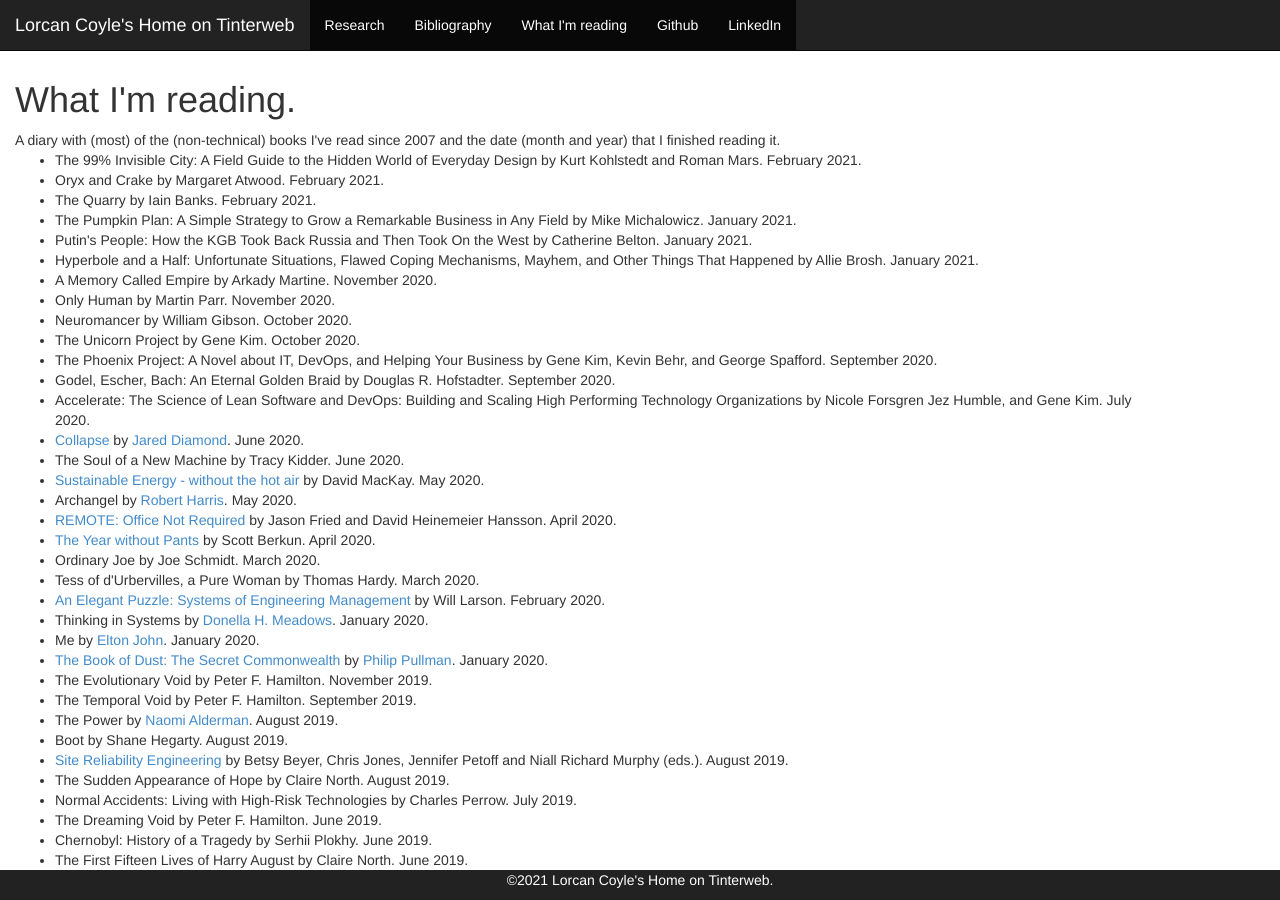
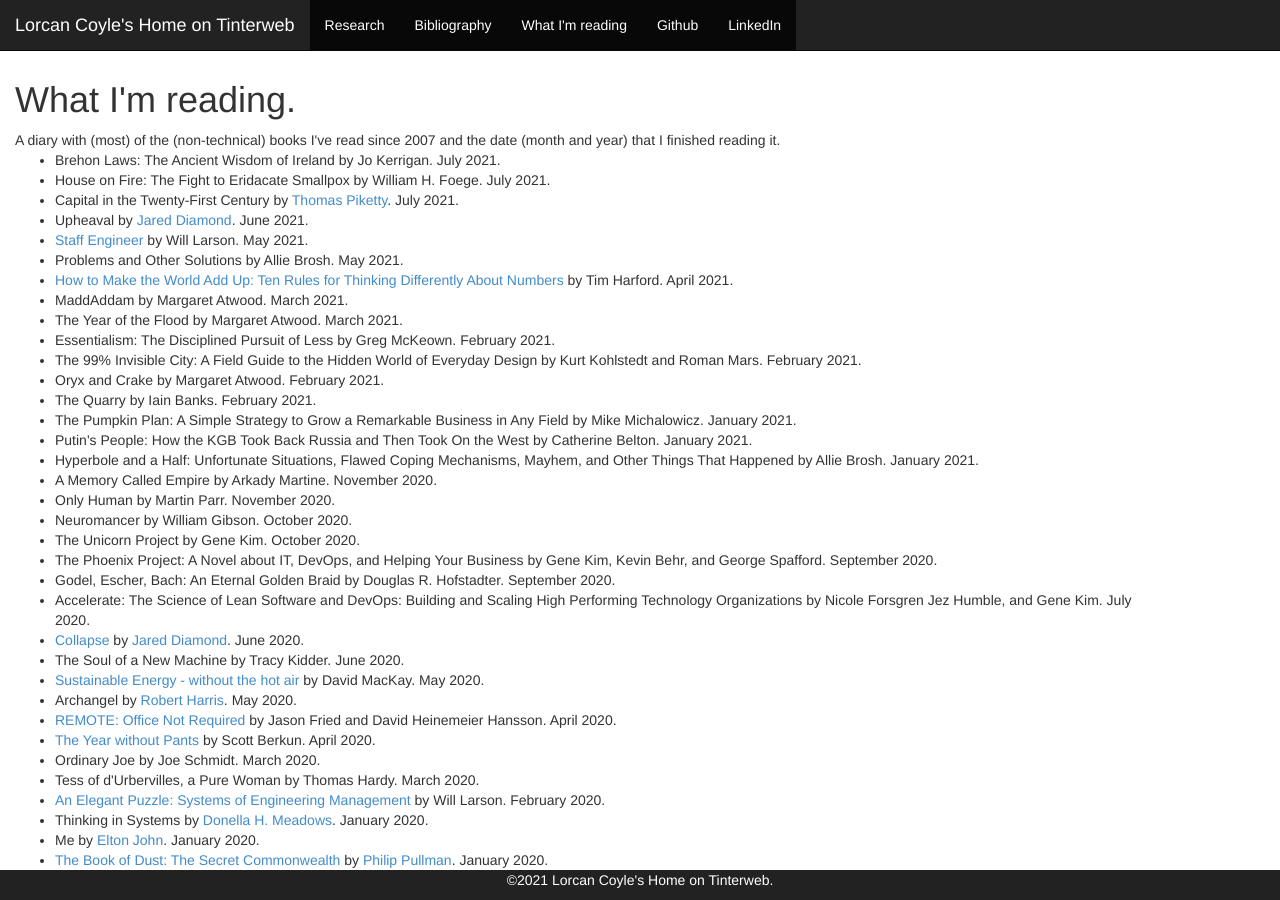
Before and after one commit to lorcan/lorcan.github.io, a Jekyll site: the page built from books.html, in a window 1280 px wide and 900 px high. Built offline with Jekyll 4.4.1, drawn with Linux system fonts in a browser that asks for light colours.

Commit message:
Reading list up to July 2021

```diff
--- a/books.html
+++ b/books.html
@@ -5,6 +5,16 @@
 <h1>What I'm reading.</h1>
 A diary with (most) of the (non-technical) books I've read since 2007 and the date (month and year) that I finished reading it.
 <ul>
+<li>Brehon Laws: The Ancient Wisdom of Ireland by Jo Kerrigan. July 2021.</li>
+<li>House on Fire: The Fight to Eridacate Smallpox by William H. Foege. July 2021.</li>
+<li>Capital in the Twenty-First Century by <a href="http://piketty.pse.ens.fr/fr/">Thomas Piketty</a>. July 2021.</li>
+<li>Upheaval by <a href="http://www.jareddiamond.org/Jared_Diamond/About_Me.html">Jared Diamond</a>. June 2021.</li>
+<li><a href="https://lethain.com/staff-engineer/">Staff Engineer</a> by Will Larson. May 2021.</li>
+<li>Problems and Other Solutions by Allie Brosh. May 2021.</li>
+<li><a href="https://timharford.com/books/worldaddup/">How to Make the World Add Up: Ten Rules for Thinking Differently About Numbers</a> by Tim Harford. April 2021.</li>
+<li>MaddAddam by Margaret Atwood. March 2021.</li>
+<li>The Year of the Flood by Margaret Atwood. March 2021.</li>
+<li>Essentialism: The Disciplined Pursuit of Less by Greg McKeown. February 2021.</li>
 <li>The 99% Invisible City: A Field Guide to the Hidden World of Everyday Design by Kurt Kohlstedt and Roman Mars. February 2021.</li>
 <li>Oryx and Crake by Margaret Atwood. February 2021.</li>
 <li>The Quarry by Iain Banks. February 2021.</li>
```
